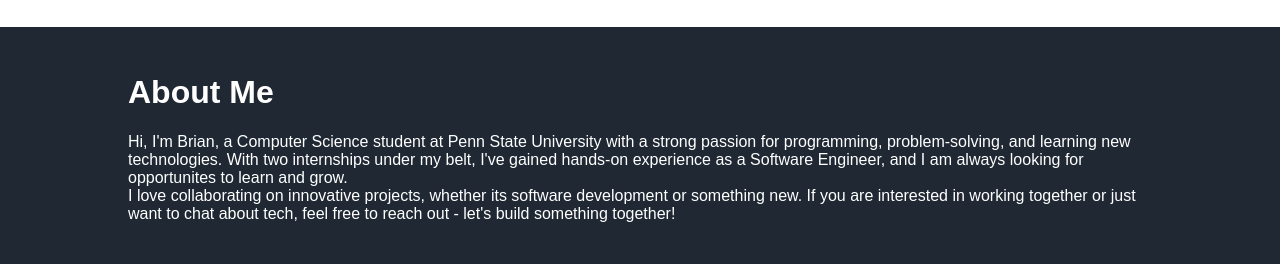
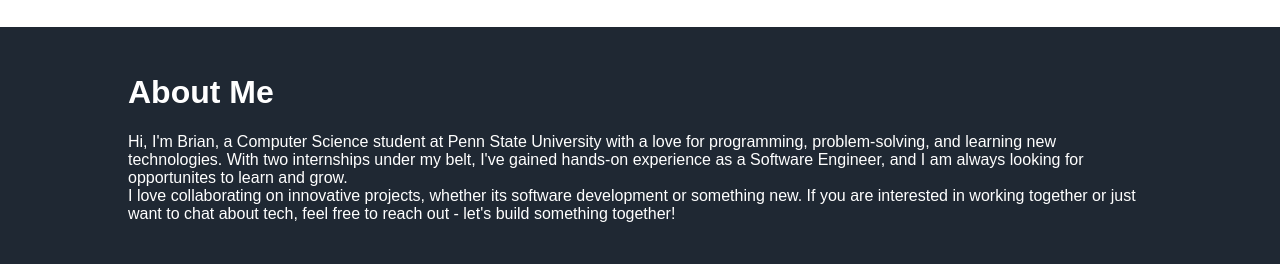
Before and after one commit to bwbowen15/Portfolio-Site, a React (Vite) app: page / in a window 1280 px wide. Shown: the part 840-1113 px from the top of the page. Built offline with nearby package versions, Linux system fonts and the light colour scheme.

Commit message:
removed "passion" cuz its cringe

```diff
--- a/src/Components/About/About.jsx
+++ b/src/Components/About/About.jsx
@@ -5,7 +5,7 @@ function About(){
     return(
         <div className='about' id='about'>
             <div className='words'><h1>About Me</h1>
-            <p>Hi, I'm Brian, a Computer Science student at Penn State University with a strong passion for programming, problem-solving, and learning new technologies. With two internships under my belt, I've gained hands-on experience
+            <p>Hi, I'm Brian, a Computer Science student at Penn State University with a love for programming, problem-solving, and learning new technologies. With two internships under my belt, I've gained hands-on experience
                 as a Software Engineer, and I am always looking for opportunites to learn and grow.
                 <br></br>
                 I love collaborating on innovative projects, whether its software development or something new. If you are interested in working together or just want to chat about tech, feel free to reach out - let's build something together!
```
